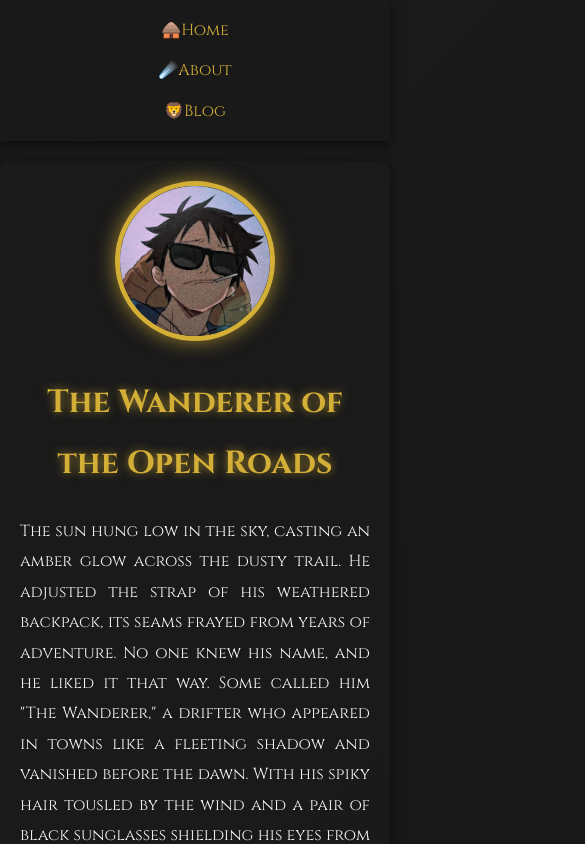
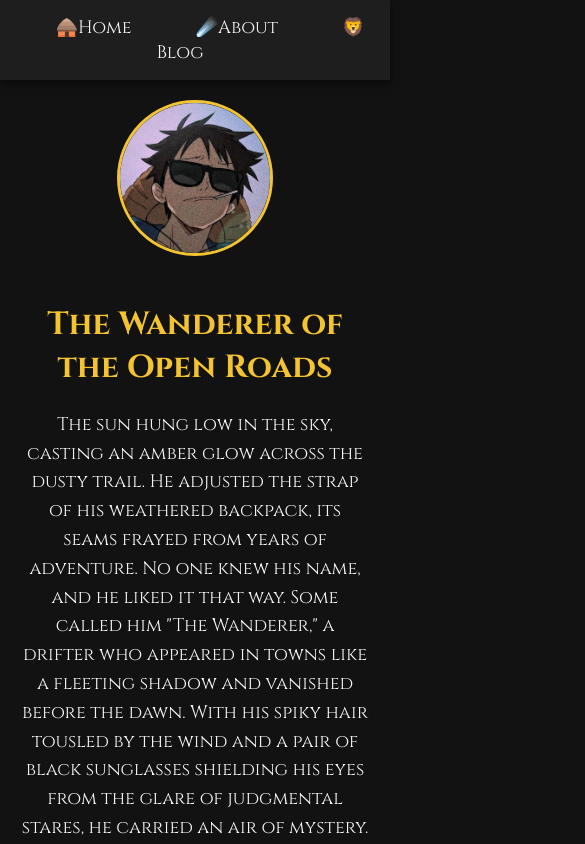
Before and after one commit to SXTH2105/Testing-Blog, a plain HTML site: page index.html in a window 390 px wide. Shown: the top 844 px of the page, 585 px wide, since content can reach past the window. Drawn offline with Linux system fonts and the light colour scheme.

Commit message:
Update style1.css

```diff
--- a/css/style1.css
+++ b/css/style1.css
@@ -1,104 +1,90 @@
-/* General body styling */
-body.background {
-    font-family: 'Cinzel', serif;
-    color: #f5f5f5; /* Slightly lighter for better contrast */
+/* General Styling */
+body {
     margin: 0;
     padding: 0;
-    line-height: 1.9;
-    overflow-x: hidden;
-    background: linear-gradient(135deg, #1a1a1a 0%, #0d0d0d 100%);
-    position: relative;
+    background-color: #121212; /* Dark theme */
+    color: #f5f5f5;
+    font-family: 'Cinzel', serif;
+    text-align: center;
 }
 
-/* Navigation bar */
+/* Navigation Bar */
 .navibar {
-    background-color: rgba(26, 26, 26, 0.85);
+    background-color: #1e1e1e;
     padding: 15px 0;
-    text-align: center;
-    box-shadow: 0 4px 10px rgba(0, 0, 0, 0.5);
-    position: sticky;
+    position: fixed;
+    width: 100%;
     top: 0;
-    z-index: 1000;
-    display: flex;
-    justify-content: center;
-    gap: 20px;
+    left: 0;
+    box-shadow: 0px 4px 8px rgba(0, 0, 0, 0.5);
 }
 
 .navibar a {
-    color: #d4af37;
+    color: #f5f5f5;
     text-decoration: none;
-    font-size: 1.2rem;
-    transition: color 0.3s ease, transform 0.3s ease;
+    font-size: 18px;
+    padding: 14px 20px;
+    margin: 0 10px;
+    transition: 0.3s;
 }
 
 .navibar a:hover {
-    color: #ffd700;
-    transform: translateY(-3px);
+    color: #f4c430;
 }
 
-/* Center column */
+/* Centered Content */
 .center-col {
+    margin-top: 80px;
+    padding: 20px;
     max-width: 800px;
-    margin: 20px auto;
-    padding: 20px;
-    background-color: rgba(26, 26, 26, 0.85);
-    border-radius: 10px;
-    box-shadow: 0 4px 15px rgba(0, 0, 0, 0.5);
-    animation: fadeIn 1.5s ease-in-out;
-    position: relative;
-    text-align: center;
+    margin-left: auto;
+    margin-right: auto;
 }
 
-/* Profile Picture */
 .pfp {
     width: 150px;
     height: 150px;
     border-radius: 50%;
-    border: 5px solid #d4af37;
-    box-shadow: 0 0 20px rgba(212, 175, 55, 0.7);
-    transition: transform 0.3s ease, box-shadow 0.3s ease;
+    margin-bottom: 20px;
+    border: 3px solid #f4c430;
 }
 
-.pfp:hover {
-    transform: scale(1.1);
-    box-shadow: 0 0 30px rgba(212, 175, 55, 0.9);
+h1 {
+    font-size: 32px;
+    color: #f4c430;
 }
 
-/* Heading */
-h1 {
-    font-size: 2.5rem;
-    color: #d4af37;
-    text-shadow: 0 0 10px rgba(212, 175, 55, 0.7);
-    animation: glow 2s infinite alternate;
+.paragraph {
+    font-size: 18px;
+    line-height: 1.6;
+    margin-bottom: 20px;
 }
 
-/* Paragraph */
-.paragraph {
-    font-size: 1.1rem;
-    text-align: justify;
-    margin: 20px 0;
-    line-height: 1.9;
+/* Adventure Section */
+.adventure {
+    background-color: #1e1e1e;
+    border-radius: 10px;
+    padding: 20px;
+    margin-bottom: 20px;
+    box-shadow: 0px 4px 8px rgba(0, 0, 0, 0.3);
 }
 
-/* Fade-in animation */
-@keyframes fadeIn {
-    from { opacity: 0; }
-    to { opacity: 1; }
+.adventure h2 {
+    font-size: 24px;
+    color: #f4c430;
 }
 
-/* Responsive Design */
-@media (max-width: 768px) {
-    .navibar {
-        flex-direction: column;
-        gap: 10px;
-    }
-    .navibar a {
-        font-size: 1rem;
-    }
-    h1 {
-        font-size: 2rem;
-    }
-    .paragraph {
-        font-size: 1rem;
-    }
+.adventure p {
+    font-size: 16px;
 }
+
+.adventure-img {
+    width: 100%;
+    max-height: 300px;
+    object-fit: cover;
+    border-radius: 10px;
+    margin-top: 10px;
+}
+html{
+    scroll-behavior: smooth;
+}
```
